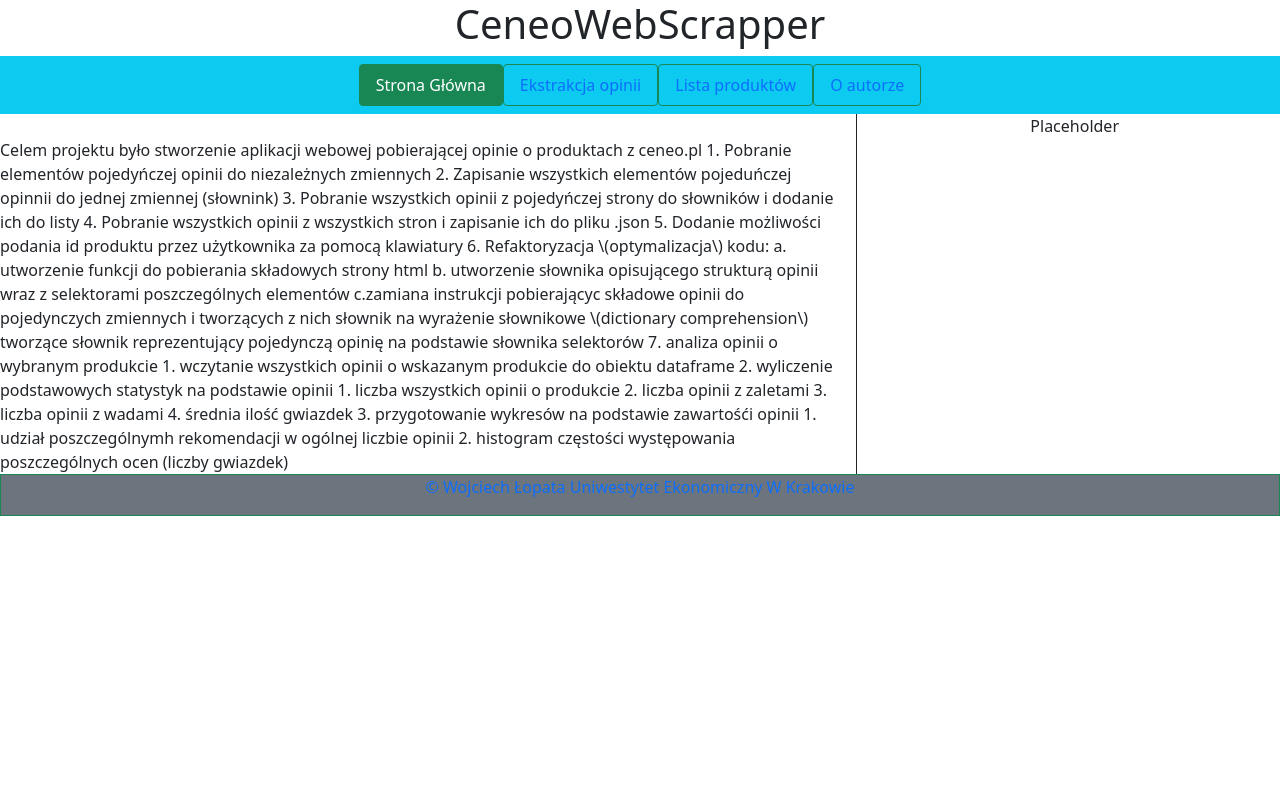
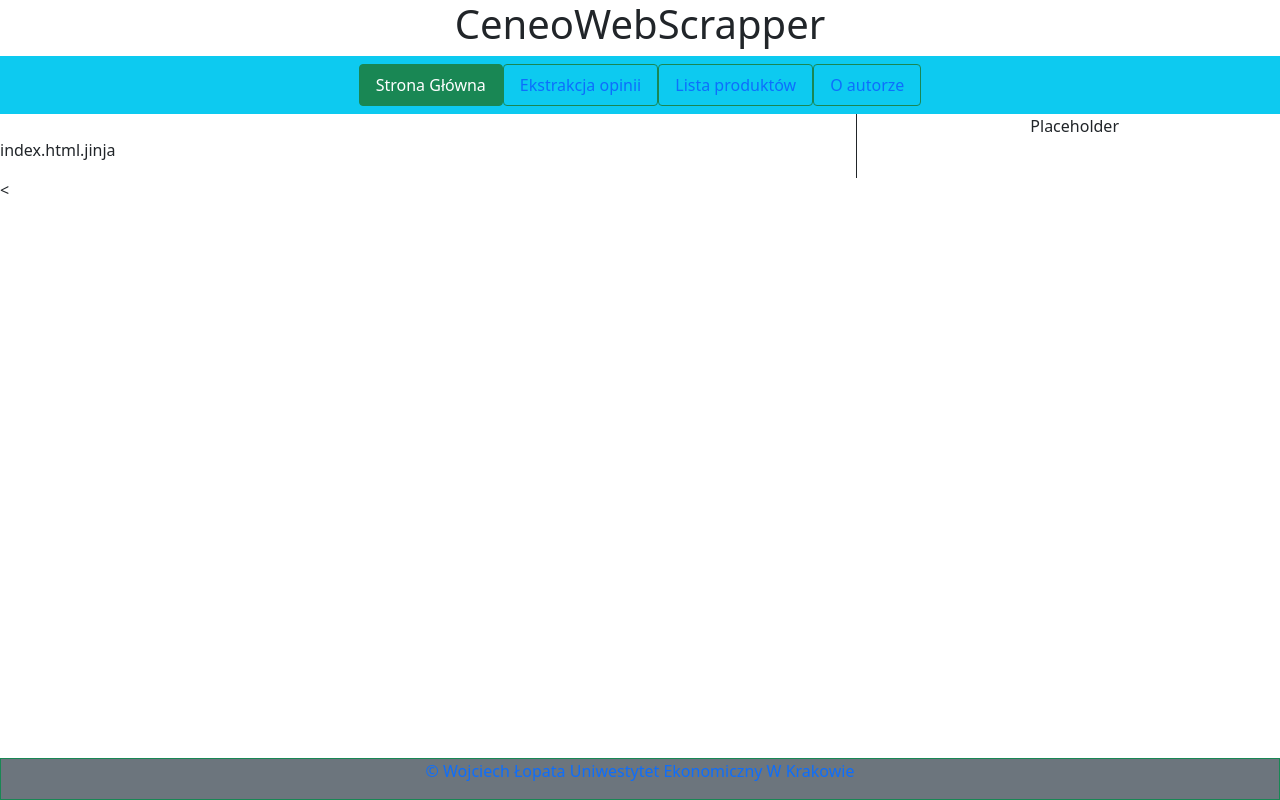
Before and after one commit to WojciechLopata/CeneoWebScrapper, a Flask app: page / in a window 1280 px wide. Run offline with Flask 2, Linux system fonts and the light colour scheme.

Commit message:
2022-05-31 WŁ

```diff
--- a/app/routes.py
+++ b/app/routes.py
@@ -1,16 +1,63 @@
 from app import app
-from flask import render_template
+from flask import render_template,redirect,url_for
+import requests
+import json
+from bs4 import BeautifulSoup
+def get_item(ancestor,selector,Attribute=None,return_list=False):
+    try:
+        if return_list:
+            pros=ancestor.select(selector)
+            return [item.get_text().strip() for item in pros]
+        if( Attribute):
+            return ancestor.select_one(selector)[Attribute]
+        return ancestor.select_one(selector).get_text().strip()
+    except (AttributeError,TypeError):
+        return None
+selectors={
+            "author":["span.user-post__author-name"],
+            "recomendation":["span.user-post__author-recomendation > em"],
+            "stars":["span.user-post__score-count"],
+            "content":["div.user-post__text"],
+            "usefull":["button.vote-yes > span"],
+            "useless":["button.vote-no > span"],
+            "published":["span.user-post__published > time:nth-child(1)","datetime"],
+            "purchased":["span.user-post__published > time:nth-child(2)","datetime"],
+            "pros":["div[class$=positives] ~ div.review-feature__item",None,True],
+            "cons":["div[class$=negatives] ~ div.review-feature__item",None,True]
 
+}
 @app.route('/')
-@app.route('/index/<name>')
-def index(name="<<hello world>>"):
-    return render_template("index.html",text=name)
+def index():
+    return render_template("index.html.jinja")
 @app.route("/autor")
 def autor():
-    return render_template("autor.html")
-@app.route("/extraction")
-def extraction():
-    return render_template("opinion_extr.html")
-@app.route("/lista")
-def lista():
-    return render_template("opinion_list.html")
+    return render_template("autor.html.jinja")
+@app.route("/extraction/<product_id>")
+def extraction(product_id):
+    url=f"https://www.ceneo.pl/{product_id}#tab=reviews"
+    all_opinions=[]
+    while(url):
+
+        response= requests.get(url)
+        page = BeautifulSoup(response.text, 'html.parser')
+        opinions = page.select("div.js_product-review")
+        for opinion in opinions:
+            opinion_id=opinion["data-entry-id"]
+            single_opinion={
+            key:get_item(opinion,*value)
+                    for key,value in selectors.items()
+        }
+            single_opinion["opinion_id"]=opinion["data-entry-id"]
+            all_opinions.append(single_opinion)
+        try:
+            url="https://www.ceneo.pl"+page.select_one("a.pagination__next")["href"]
+        except TypeError:
+            url=None
+
+    ##print(author,recomendation,opinion_id,stars,content,usefull,useless,published,purchased,sep="\n")
+    with open(f"app/opinions/{product_id}.json","w",encoding="UTF-8") as file:
+        json.dump(all_opinions,file,indent=4,ensure_ascii=False)
+    return redirect (url_for("extraction",product_id=product_id))
+@app.route("/products")
+def products():
+    pass
--- /dev/null
+++ b/app/templates/autor.html.jinja
@@ -0,0 +1,4 @@
+{% extends "base.html.jinja" %}
+{% block content %}
+<p>Wojciech Łopata</p>
+{% endblock content %}
--- /dev/null
+++ b/app/templates/base.html.jinja
@@ -0,0 +1,66 @@
+<!DOCTYPE html>
+<html lang="en">
+
+<head>
+    <meta charset="UTF-8">
+    <meta http-equiv="X-UA-Compatible" content="IE=edge">
+    <meta name="viewport" content="width=device-width, initial-scale=1.0">
+    <title>CeneoWebScrapper</title>
+    <!-- CSS only -->
+    <link href="https://cdn.jsdelivr.net/npm/bootstrap@5.2.0-beta1/dist/css/bootstrap.min.css" rel="stylesheet"
+        integrity="sha384-0evHe/X+R7YkIZDRvuzKMRqM+OrBnVFBL6DOitfPri4tjfHxaWutUpFmBp4vmVor" crossorigin="anonymous">
+    <link rel="stylesheet" href="css/bootstrap.css" />
+</head>
+
+<body class="d-flex flex-column min-vh-100">
+
+    <script src="js/bootstrap.js"></script>
+    <script src="https://cdn.jsdelivr.net/npm/bootstrap@5.1.3/dist/js/bootstrap.bundle.min.js"
+        integrity="sha384-ka7Sk0Gln4gmtz2MlQnikT1wXgYsOg+OMhuP+IlRH9sENBO0LRn5q+8nbTov4+1p"
+        crossorigin="anonymous"></script>
+    <header>
+        <h1 class="text-center font-weight-bold text-truncante font-italic">CeneoWebScrapper</h1>
+    </header>
+    <nav class="navbar navbar-light bg-info nav justify-content-center ">
+
+        <ul class="nav justify-content-center">
+            <li class="nav-item">
+
+                <a class="nav-link active  hover-zoom btn btn-outline-success" href="{{url_for('index')}}">Strona
+                    Główna</a>
+            </li>
+            <li class="nav-item">
+                <a class="nav-link  hover-zoom btn btn-outline-success" href="{{url_for('extraction',product_id=95908327)}}">Ekstrakcja
+                    opinii</a>
+            </li>
+            <li class="nav-item hover-zoom">
+                <a class="nav-link  hover-zoom btn btn-outline-success" href="{{url_for('products')}}">Lista produktów</a>
+            </li>
+            <li class="nav-item">
+                <a class="nav-link  hover-zoom btn btn-outline-success" href="{{url_for('autor')}}">O autorze</a>
+            </li>
+        </ul>
+    </nav>
+
+    <div class="row justify-content-center">
+        <div class="col-8 justify-content-center pt-4 border-end border-dark">
+            {% block content %}
+                <p>base.html.jinja</p>
+            {% endblock content %}
+        </div>
+        <div class="col-4 justify content center">
+            <p class="text-center">Placeholder</p>
+        </div>
+
+
+    </div>
+    </div>
+
+
+
+    <<footer class="text-center text-primary border border-success text-truncante bg-secondary container-fluid mt-auto ">
+        <p>&copy; Wojciech Łopata Uniwestytet Ekonomiczny W Krakowie</p>
+    </footer>
+</body>
+
+</html>
--- a/app/templates/index.html
+++ /dev/null
@@ -1,75 +0,0 @@
-<!DOCTYPE html>
-<html lang="en">
-<head>
-    <meta charset="UTF-8">
-    <meta http-equiv="X-UA-Compatible" content="IE=edge">
-    <meta name="viewport" content="width=device-width, initial-scale=1.0">
-    <title>CeneoWebScrapper</title>
-    <!-- CSS only -->
-<link href="https://cdn.jsdelivr.net/npm/bootstrap@5.2.0-beta1/dist/css/bootstrap.min.css" rel="stylesheet" integrity="sha384-0evHe/X+R7YkIZDRvuzKMRqM+OrBnVFBL6DOitfPri4tjfHxaWutUpFmBp4vmVor" crossorigin="anonymous">
-<link rel="stylesheet" href="css/bootstrap.css"/>
-</head>
-
-<body>
-
-    <script src="js/bootstrap.js"></script>
-		<script src="https://cdn.jsdelivr.net/npm/bootstrap@5.1.3/dist/js/bootstrap.bundle.min.js" integrity="sha384-ka7Sk0Gln4gmtz2MlQnikT1wXgYsOg+OMhuP+IlRH9sENBO0LRn5q+8nbTov4+1p" crossorigin="anonymous"></script>
-    <header><h1 class="text-center font-weight-bold text-truncante font-italic">CeneoWebScrapper</h1></header>
-    <nav class="navbar navbar-light bg-info nav justify-content-center ">
-
-        <ul class="nav justify-content-center">
-            <li class="nav-item">
-
-             <a class="nav-link active  hover-zoom btn btn-outline-success" href="{{url_for('index')}}">Strona Główna</a>
-            </li>
-            <li class="nav-item">
-              <a class="nav-link  hover-zoom btn btn-outline-success" href="{{url_for('extraction')}}">Ekstrakcja opinii</a>
-            </li>
-            <li class="nav-item hover-zoom">
-              <a class="nav-link  hover-zoom btn btn-outline-success" href="{{url_for('lista')}}">Lista produktów</a>
-            </li>
-            <li class="nav-item">
-              <a class="nav-link  hover-zoom btn btn-outline-success" href="{{url_for('autor')}}"  >O autorze</a>
-            </li>
-          </ul>
-          </nav>
-
-    <div class="row justify-content-center">
-        <div class="col-8 justify-content-center pt-4 border-end border-dark">
-            <a>Celem projektu było stworzenie aplikacji webowej pobierającej opinie o produktach z ceneo.pl</a>
-            <a> 1. Pobranie elementów pojedyńczej opinii do niezależnych zmiennych  </a>
-             <a>   2. Zapisanie wszystkich elementów pojeduńczej opinnii do jednej zmiennej (słownink)</a>
-             <a> 3. Pobranie wszystkich opinii z pojedyńczej strony do słowników i dodanie ich do listy</a>
-                <a> 4. Pobranie wszystkich opinii z wszystkich stron i zapisanie ich do pliku .json</a>
-                    <a>   5. Dodanie możliwości podania id produktu przez użytkownika za pomocą klawiatury </a>
-                        <a>  6. Refaktoryzacja \(optymalizacja\) kodu:</a>
-                            <a>      a. utworzenie funkcji do pobierania składowych strony html</a>
-                                <a>      b. utworzenie słownika opisującego strukturą opinii wraz z selektorami poszczególnych elementów</a>
-                                    <a>     c.zamiana instrukcji pobierającyc składowe opinii do pojedynczych zmiennych i tworzących z nich słownik na wyrażenie słownikowe \(dictionary comprehension\)</a>
-                                        <a>       tworzące słownik reprezentujący pojedynczą opinię na podstawie słownika selektorów</a>
-                                            <a>     7. analiza opinii o wybranym produkcie</a>
-                                                <a>       1. wczytanie wszystkich opinii o wskazanym produkcie do obiektu dataframe</a>
-                                                    <a>        2. wyliczenie podstawowych statystyk na podstawie opinii</a>
-                                                        <a>        1. liczba wszystkich opinii o produkcie </a>
-                                                            <a>          2. liczba opinii z zaletami </a>
-                                                                <a>          3. liczba opinii z wadami </a>
-                                                                    <a>          4. średnia ilość gwiazdek</a>
-                                                                        <a>      3. przygotowanie wykresów na podstawie zawartośći opinii </a>
-                                                                            <a>         1. udział poszczególnymh rekomendacji w ogólnej liczbie opinii</a>
-                                                                                <a>         2. histogram częstości występowania poszczególnych ocen (liczby gwiazdek)</a>
-        </div>
-        <div class="col-4 justify content center">
-            <p class="text-center">Placeholder</p>
-        </div>
-
-
-    </div>
-    </div>
-
-
-
-    <footer class="text-center text-primary border border-success text-truncante bg-secondary container-fluid ">
-        <p>&copy; Wojciech Łopata Uniwestytet Ekonomiczny W Krakowie</p>
-    </footer>
-</body>
-</html>
--- /dev/null
+++ b/app/templates/index.html.jinja
@@ -0,0 +1,5 @@
+{% extends "base.html.jinja" %}
+
+{% block content %}
+<p>index.html.jinja</p>
+{% endblock content %}
--- /dev/null
+++ b/app/templates/opinion_list.html.jinja
@@ -0,0 +1,5 @@
+{% extends "base.html.jinja" %}
+
+{% block content %}
+<p>index.html.jinja</p>
+{% endblock content %}
--- /dev/null
+++ b/app/templates/product.html.jinja
@@ -0,0 +1,5 @@
+{% extends "base.html.jinja" %}
+
+{% block content %}
+<p>product_id</p>
+{% endblock content %}
```
Also changed, not shown: app/templates/autor.html (deleted, +0 -58 lines), app/templates/opinion_extr.html (+4 -4 lines), app/templates/opinion_list.html (deleted, +0 -53 lines).
